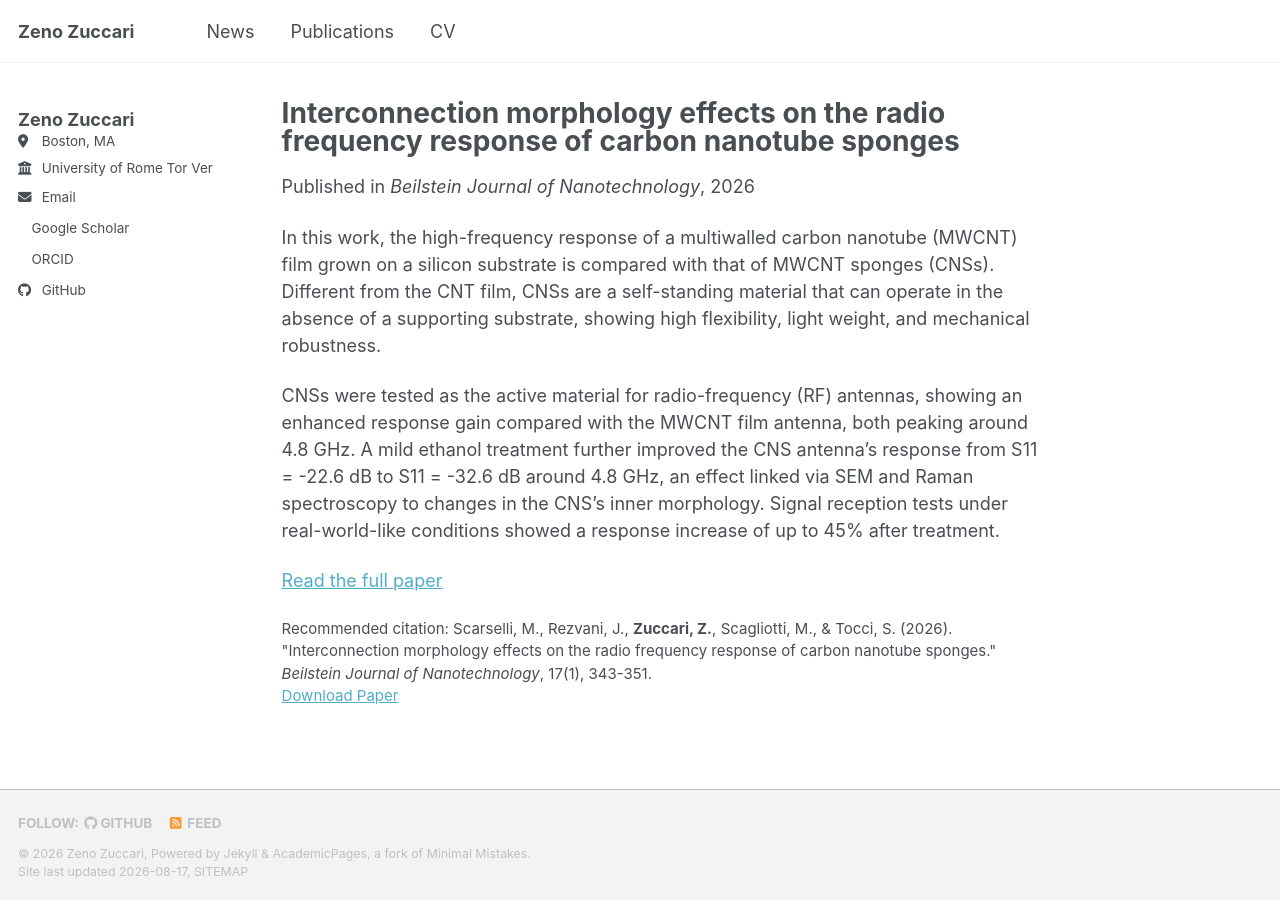
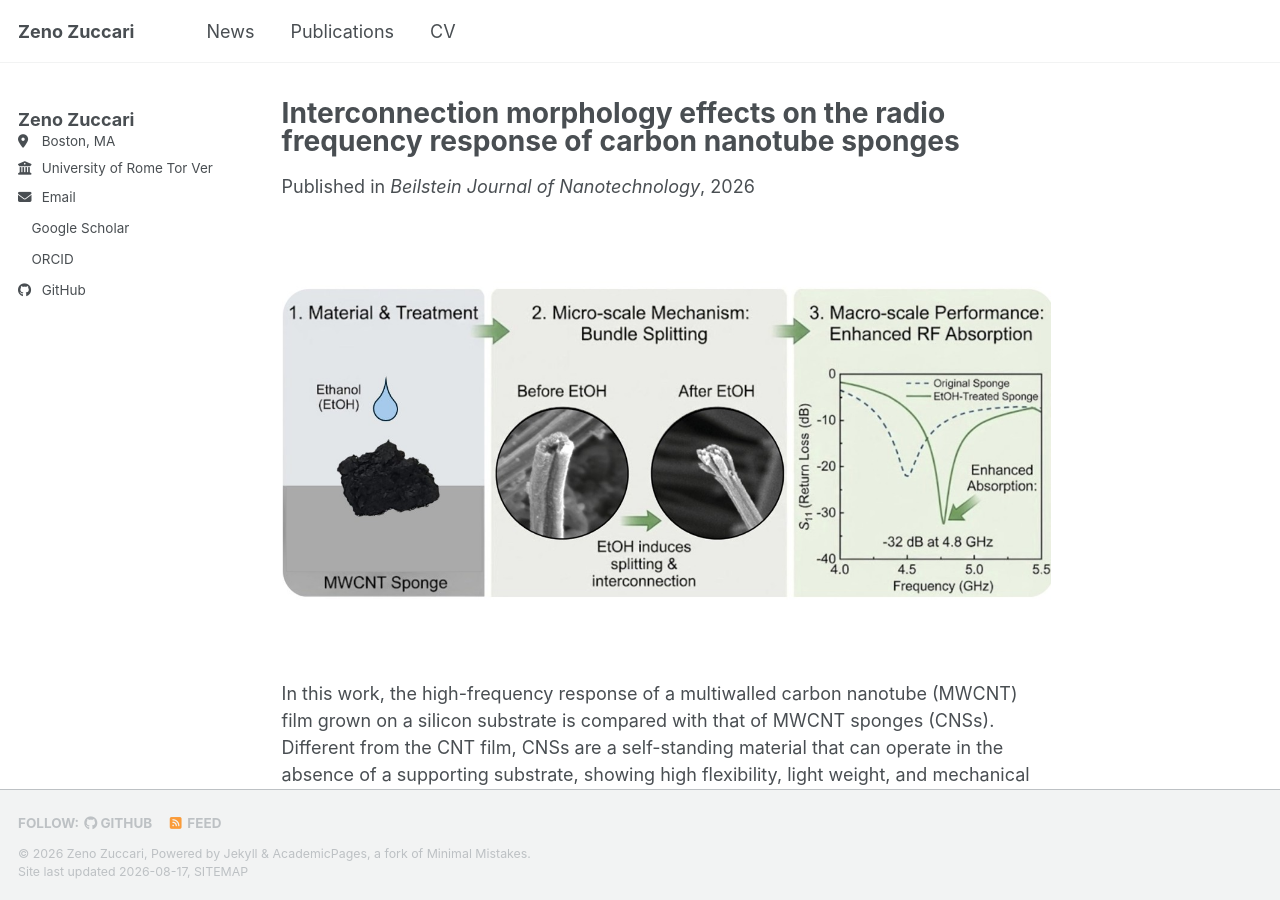
Before and after one commit to zzuccari/portfolio, a Jekyll site: the page built from _publications/2026-02-17-cnt-sponge-rf-antennas.md, in a window 1280 px wide and 900 px high. Built offline with Jekyll 4.4.1, drawn with Linux system fonts in a browser that asks for light colours; a style sheet for code colours, icons or effects is not loaded.

Commit message:
Add graphical abstract image to CNT sponge publication

```diff
--- a/_publications/2026-02-17-cnt-sponge-rf-antennas.md
+++ b/_publications/2026-02-17-cnt-sponge-rf-antennas.md
@@ -7,8 +7,12 @@ excerpt: 'High-frequency response of multiwalled carbon nanotube sponges (CNSs)
 date: 2026-02-17
 venue: 'Beilstein Journal of Nanotechnology'
 paperurl: 'https://www.beilstein-journals.org/bjnano/articles/17/23'
+header:
+  teaser: cnt-sponge-graphical-abstract.jpg
 citation: 'Scarselli, M., Rezvani, J., <strong>Zuccari, Z.</strong>, Scagliotti, M., &amp; Tocci, S. (2026). &quot;Interconnection morphology effects on the radio frequency response of carbon nanotube sponges.&quot; <i>Beilstein Journal of Nanotechnology</i>, 17(1), 343-351.'
 ---
+
+![Graphical abstract: ethanol treatment induces bundle splitting in MWCNT sponges, enhancing RF absorption](/portfolio/images/cnt-sponge-graphical-abstract.jpg)
 
 In this work, the high-frequency response of a multiwalled carbon nanotube (MWCNT) film grown on a silicon substrate is compared with that of MWCNT sponges (CNSs). Different from the CNT film, CNSs are a self-standing material that can operate in the absence of a supporting substrate, showing high flexibility, light weight, and mechanical robustness.
 
```
Also changed, not shown: images/cnt-sponge-graphical-abstract.jpg (added).
